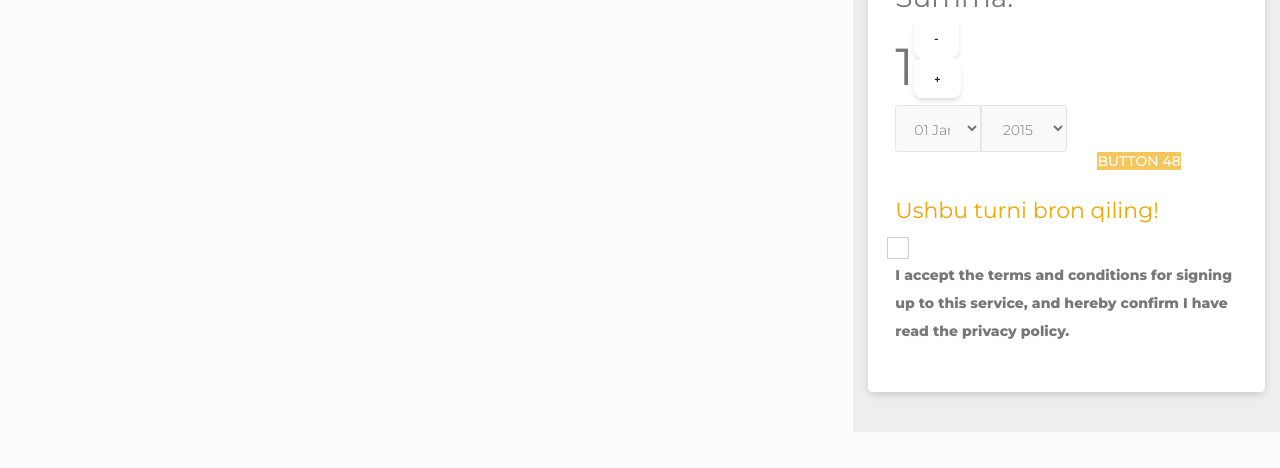
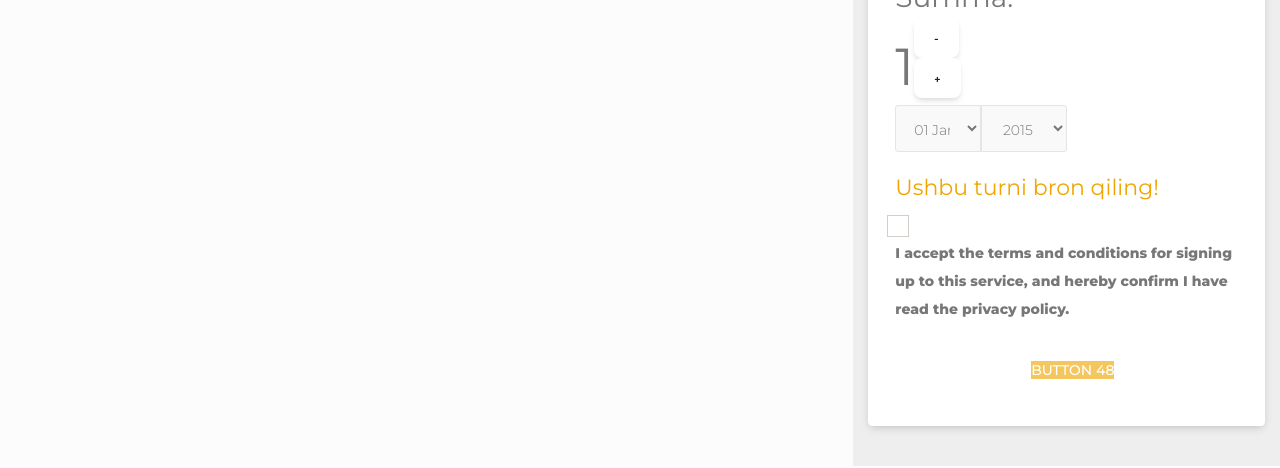
Before and after one commit to mukhriddinkamoljonov/World-Glamour, a React (Create React App) app: page /amirsoy in a window 1280 px wide. Shown: the part 1800-2268 px from the top of the page. Built offline with nearby package versions, Linux system fonts and the light colour scheme; no server answers.

Commit message:
Form button file added

```diff
--- a/src/Components/Form/Form.css
+++ b/src/Components/Form/Form.css
@@ -103,6 +103,9 @@
   touch-action: manipulation;
   vertical-align: baseline;
   white-space: nowrap;
+  justify-content: center;
+  align-items: center;
+  margin-left: 90px;
 }
 
 .button-48:before {
--- a/src/Components/Form/Form.jsx
+++ b/src/Components/Form/Form.jsx
@@ -1,6 +1,5 @@
 import React, { useState } from "react";
 import Button from "./button";
-
 
 const Form = () => {
   const [count, setCount] = useState(1);
@@ -73,10 +72,6 @@ const Form = () => {
               </select>
             </div>
           </div>{" "}
-          <br />
-          <button class="button-48" role="button">
-            <span class="texta">Button 48</span>
-          </button>
         </div>
         <div className="row">
           <h4>Ushbu turni bron qiling!</h4>
@@ -87,7 +82,10 @@ const Form = () => {
               and hereby confirm I have read the privacy policy.
             </label>
           </div>
-        </div>
+        </div>{" "}
+        <button class="button-48" role="button">
+          <span class="texta">Button 48</span>
+        </button>
       </form>
     </div>
   );
```
